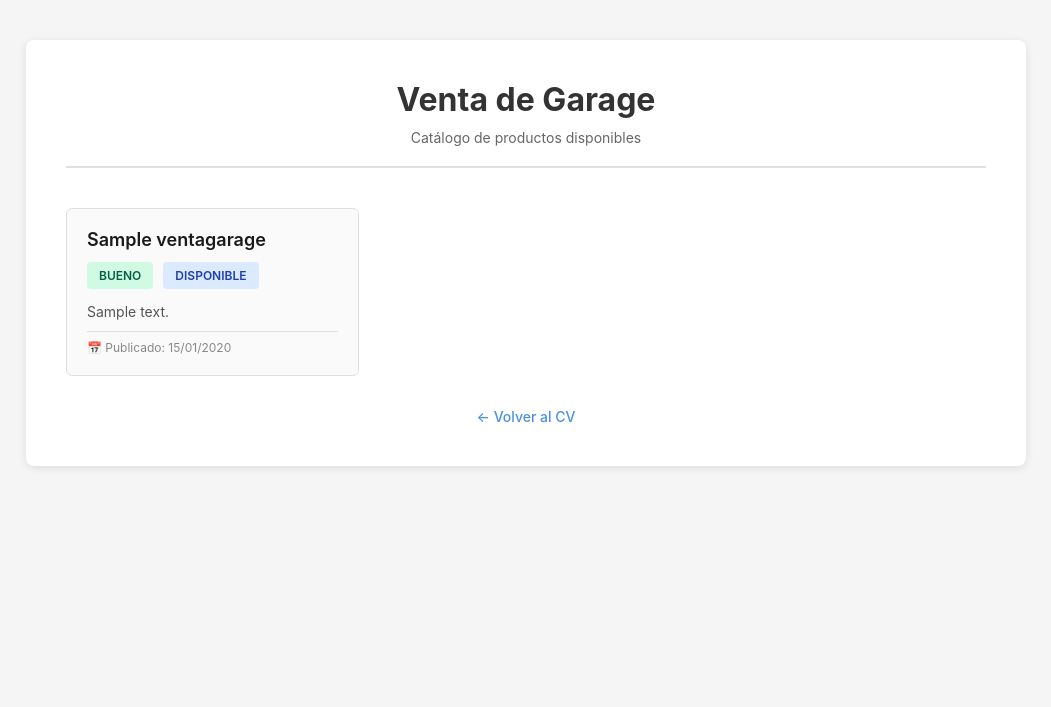
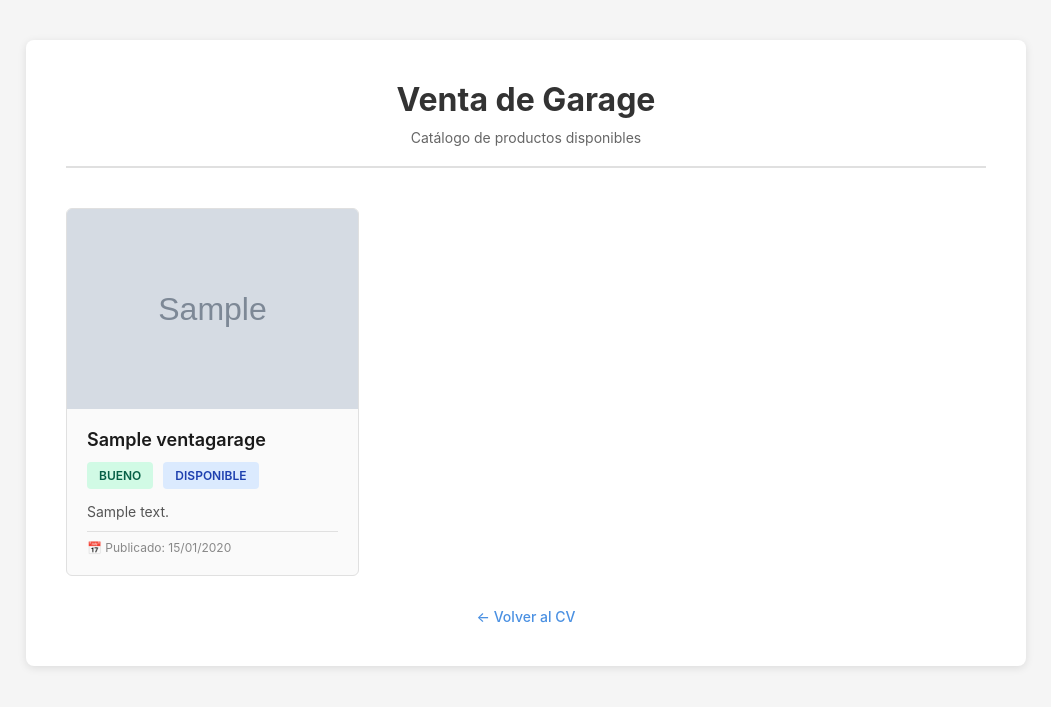
Before and after one commit to AnthonyMarrasquinTi/Curriculo, a Django app: page /marketplace/ in a window 1280 px wide. Shown: the top 707 px of the page, without its empty margins (114-1165 px from the left). Run offline with Django 5.2, Linux system fonts and the light colour scheme; tables that the repository leaves empty hold one stand-in row (values such as "Sample post"); grey boxes marked "Sample" are stand-in pictures.

Commit message:
Add product image preview to marketplace cards

```diff
--- a/hoja_de_vida/apps/perfil/templates/perfil/marketplace.html
+++ b/hoja_de_vida/apps/perfil/templates/perfil/marketplace.html
@@ -55,12 +55,44 @@
             background: #fafafa;
             border: 1px solid #e0e0e0;
             border-radius: 6px;
-            padding: 20px;
+            padding: 0;
             transition: box-shadow 0.3s ease;
+            overflow: hidden;
+            display: flex;
+            flex-direction: column;
         }
 
         .product-card:hover {
             box-shadow: 0 4px 12px rgba(0, 0, 0, 0.1);
+        }
+
+        .product-image-wrapper {
+            width: 100%;
+            height: 200px;
+            background-color: #e8e8e8;
+            overflow: hidden;
+            display: flex;
+            align-items: center;
+            justify-content: center;
+        }
+
+        .product-image {
+            width: 100%;
+            height: 100%;
+            object-fit: cover;
+            display: block;
+        }
+
+        .product-image-placeholder {
+            font-size: 24px;
+            color: #999;
+        }
+
+        .product-content {
+            padding: 20px;
+            flex-grow: 1;
+            display: flex;
+            flex-direction: column;
         }
 
         .product-title {
@@ -186,6 +218,17 @@
             <div class="products-grid">
                 {% for venta in ventas_garage %}
                     <div class="product-card">
+                        <!-- Imagen del producto -->
+                        <div class="product-image-wrapper">
+                            {% if venta.rutaimagen %}
+                                <img src="{{ venta.rutaimagen }}" alt="{{ venta.nombreproducto }}" class="product-image">
+                            {% else %}
+                                <span class="product-image-placeholder">🖼️</span>
+                            {% endif %}
+                        </div>
+
+                        <!-- Contenido del producto -->
+                        <div class="product-content">
                             {% if venta.nombreproducto %}
                                 <div class="product-title">{{ venta.nombreproducto }}</div>
                             {% endif %}
@@ -212,6 +255,7 @@
                                 </div>
                             {% endif %}
                         </div>
+                    </div>
                 {% endfor %}
             </div>
         {% else %}
```
Lines whose indentation alone changed are shown as unchanged.
